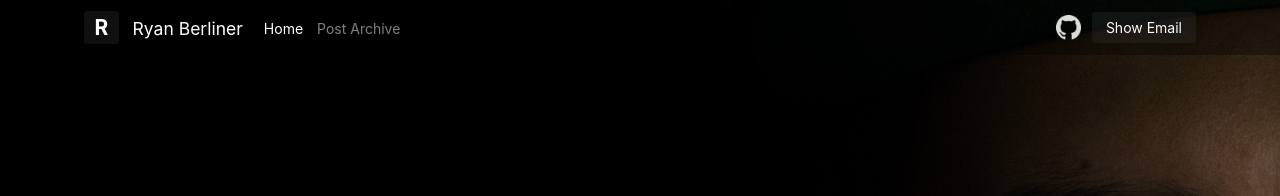
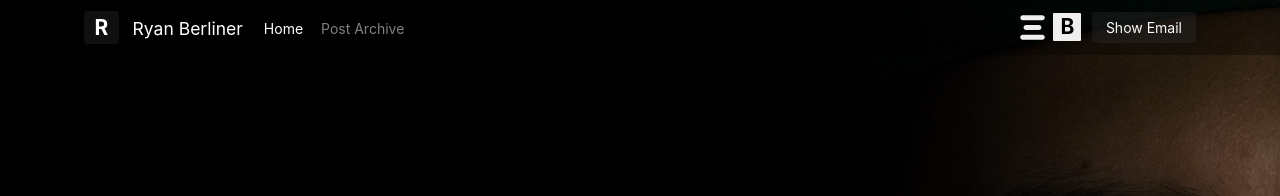
Before and after one commit to RyanBerliner/ryanberliner.github.io, a Jekyll site: the page built from index.html, in a window 1280 px wide. Shown: the top 196 px of the page. Built offline with Jekyll 4.4.1, drawn with Linux system fonts in a browser that asks for light colours; nearby versions of some CDN libraries; comment, search, counter and statistics services are not loaded.

Commit message:
header logo stuff

```diff
--- a/_includes/header.html
+++ b/_includes/header.html
@@ -29,23 +29,38 @@
       Ryan Berliner
     </a>
     <div class="collapse navbar-collapse" id="navbarNavAltMarkup">
-      <div class="navbar-nav">
+      <div class="navbar-nav justify-content-between">
+				<div class="left-side">
 					{% assign pages_list = site.pages | sort:"order" %}
 	        {% assign group = 'navigation' %}
 	        {% for node in pages_list %}
 	          {% if group == null or group == node.group %}
 	            {% if page.url == node.url %}
-              <a class="nav-item nav-link active" href="{{node.url}}">{{node.title}} <span class="sr-only">(current)</span></a>
+	              <a class="nav-item nav-link active d-block d-lg-inline-block" href="{{node.url}}">{{node.title}} <span class="sr-only">(current)</span></a>
 	            {% else %}
-              <a class="nav-item nav-link" href="{{node.url}}">{{node.title}}</a>
+	              <a class="nav-item nav-link d-block d-lg-inline-block" href="{{node.url}}">{{node.title}}</a>
 	            {% endif %}
 	          {% endif %}
 	        {% endfor %}
 	        {% assign pages_list = nil %}
 	        {% assign group = nil %}
 				</div>
+				<div class="right-side d-flex align-items-center pb-3 pb-lg-0">
+					<!--<a href="https://github.com/RyanBerliner" class="social-icon" title="">
+						<img src="{{ site.baseurl }}/img/icons/github.png" alt="Github Logo">
+						<span class="name d-inline-block d-lg-none">Github</span>
+					</a>-->
+					<a href="https://mowmolawn.com" class="social-icon" title="">
+						<img src="{{ site.baseurl }}/img/icons/logo-white.svg" alt="Mowmo Logo">
+						<span class="name d-inline-block d-lg-none">Mowmo</span>
+					</a>
+					<a href="http://berlinermowing.com" class="social-icon" title="">
+						<span class="berliner-mowing">B</span>
+						<span class="name d-inline-block d-lg-none">Berliner Mowing</span>
+					</a>
+			    <span id="show-email" onclick="showEmail();" class="btn btn-dark this-is-the-email-button">Show Email</span>
 				</div>
-    <a href="https://github.com/RyanBerliner" class="social-icon hidden-md-down" title=""><img src="{{ site.baseurl }}/img/icons/github.png" alt="Github Logo"></a>
-    <span id="show-email" onclick="showEmail();" class="btn btn-dark hidden-md-down">Show Email</span>
+      </div>
+    </div>
   </nav>
 </header>
--- a/_scss/parts/_header.scss
+++ b/_scss/parts/_header.scss
@@ -25,6 +25,64 @@
   }
 }
 
+.berliner-mowing {
+	&, &:hover, &:active, &:focus {
+		font-weight: bold;
+		font-size: 21px;
+		line-height: 1;
+		padding-left: 7px;
+		padding-right: 7px;
+		background-color: #efefef;
+		color: black;
+		margin-left: 8px;
+		padding-top: 1px;
+		border-radius: 1px;
+		padding-bottom: 2px;
+		text-decoration: none;
+	}
+}
+
+.navbar-nav {
+	width: 100%;
+	& > div {
+		white-space: nowrap;
+	}
+}
+
+@media(max-width: 991px) {
+	.navbar-nav .right-side {
+		flex-wrap: wrap !important;
+		a {
+			text-decoration: none !important;
+		}
+		a.social-icon, .this-is-the-email-button {
+			img, .berliner-mowing {
+				margin-left: 0;
+			}
+			display: block;
+			width: 100%;
+			margin-left: 0;
+			margin-top: 25px;
+			& input.form-control {
+				width: 100%;
+			}
+		}
+		span.name {
+			text-decoration: none;
+			font-weight: bold;
+			font-size: 19px;
+			vertical-align: middle;
+			margin-left: 10px;
+			position: relative;
+			top: 1px;
+		}
+		.berliner-mowing + span.name {
+			top: -3px;
+			margin-left: 9px;
+		}
+	}
+}
+
 header .btn.btn-dark {
   margin-left: .75rem;
 	cursor: pointer;
@@ -47,7 +105,7 @@ header:not(.post-header) {
   z-index: 100;
   transition: .3s background-color;
   &.dark {
-    background-color: rgba(0, 0, 0, 0.85);
+    background-color: rgba(0, 0, 0, 0.98);
   }
 
   .navbar-brand {
```
Also changed, not shown: img/icons/logo-white.svg (added). Lines whose indentation alone changed are shown as unchanged.
